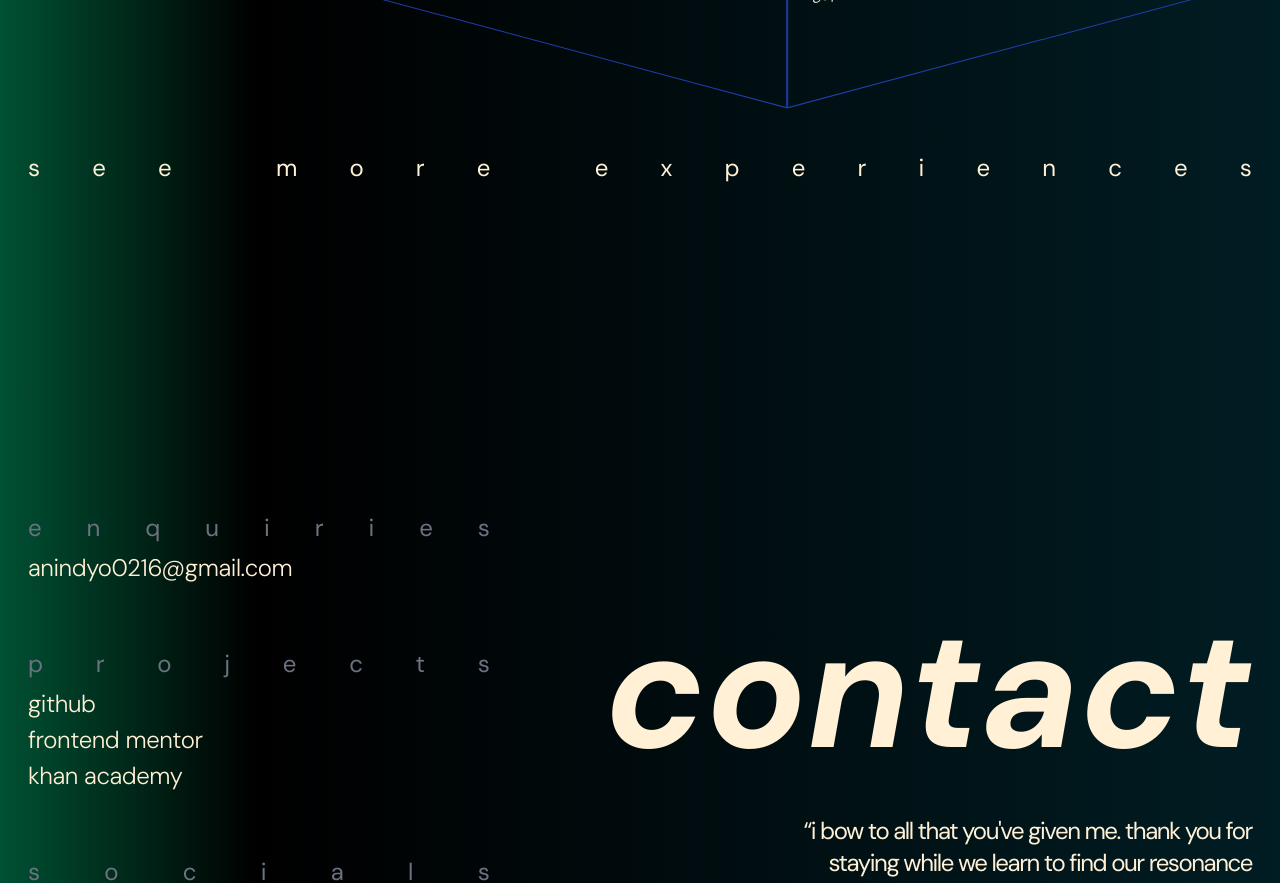
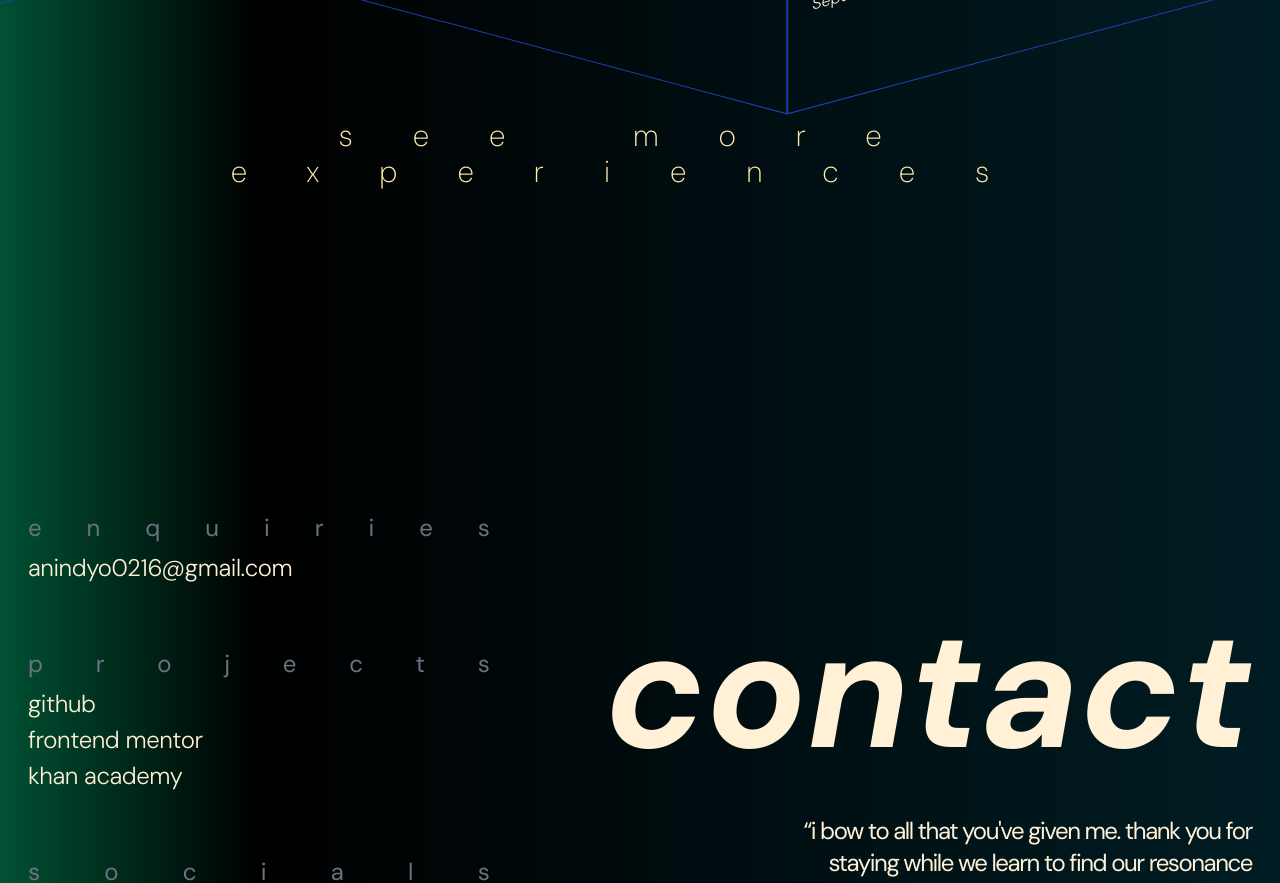
Before and after one commit to anindyoo/portfolio, a React (Create React App) app: page / in a window 1280 px wide. Shown: the part 3680-4563 px from the top of the page. Built offline with nearby package versions, Linux system fonts and the light colour scheme.

Commit message:
refactor: update to use stretched strings component.

```diff
--- a/src/components/ExperiencesComp/ExperiencesMarquee.jsx
+++ b/src/components/ExperiencesComp/ExperiencesMarquee.jsx
@@ -3,6 +3,7 @@ import { useEffect, useState } from 'react';
 import { Draggable } from 'gsap/all';
 import SkewedCard from '../SkewedCard/SkewedCard';
 import ExperiencesTitle from './ExperiencesTitle';
+import StrecthedStrings from '../StretchedString/StretchedString';
 
 gsap.registerPlugin(Draggable);
 
@@ -128,17 +129,10 @@ const ExperiencesMarquee = () => {
           ))}
         </div>
       </div>
-      <div className="
-      EXPERIENCES-FOOTER
-      w-full
-      flex flew-row justify-between
-      pt-7
-      text-2xl"
-      >
-        {[...'see more experiences'].map((letter) => (
-          <span>{letter}</span>
-        ))}
-      </div>
+      <StrecthedStrings
+        text="see more experiences"
+        link="/experiences"
+      />
     </section>
   );
 };
```
